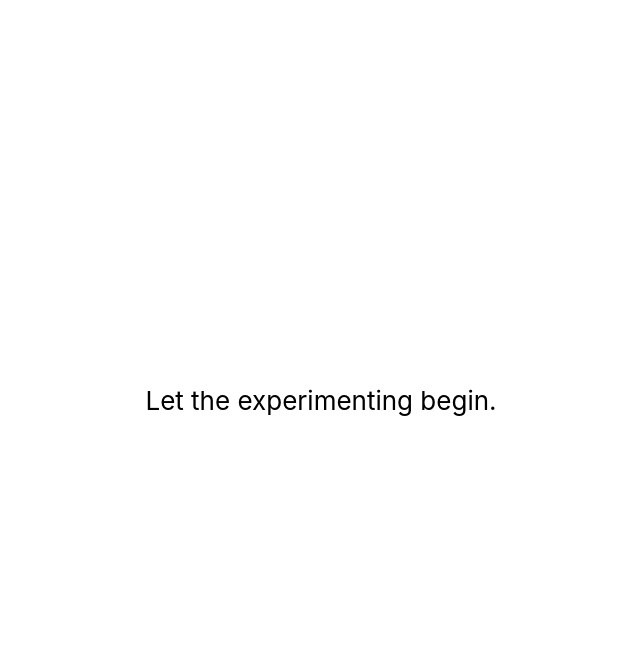
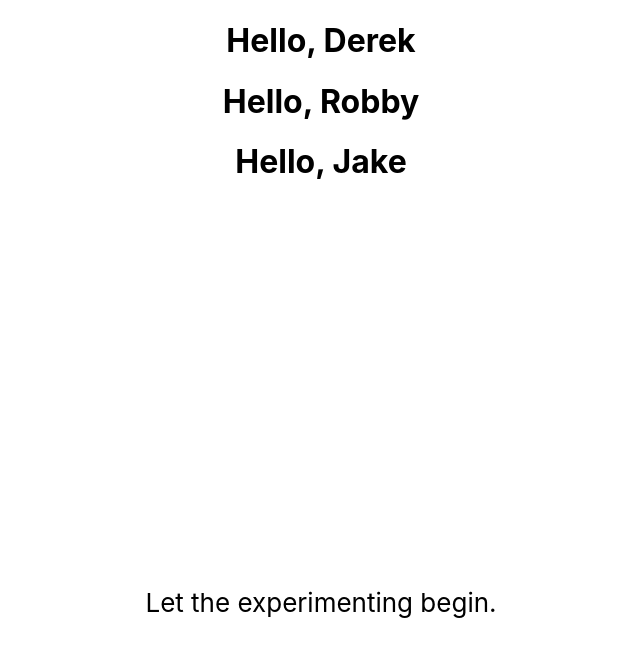
Before and after one commit to irishwolfgaming95/first-react-app, a React (Create React App) app in the folder first-react-app/: page / in a window 1280 px wide. Shown: the top 656 px of the page, without its empty margins (319-959 px from the left). Built offline with nearby package versions, Linux system fonts and the light colour scheme.

Commit message:
first experiment

```diff
--- a/first-react-app/src/App.js
+++ b/first-react-app/src/App.js
@@ -1,14 +1,25 @@
 import React from "react";
 import "./App.css";
+
+
+const names = ['Derek', 'Robby', 'Jake'];
+const welcomeAll = names.map((name) => <Welcome name={name} key={name}></Welcome>
+)
+
 
 function App() {
   return (
     <div className="App">
+       {welcomeAll}
       <header className="App-header">
         <p> Let the experimenting begin. </p>
       </header>
     </div>
   );
 }
+function Welcome(props) {
+  return (<h1>Hello, {props.name}</h1>
 
-export default App;
+  )
+};
+export default App ;
```
